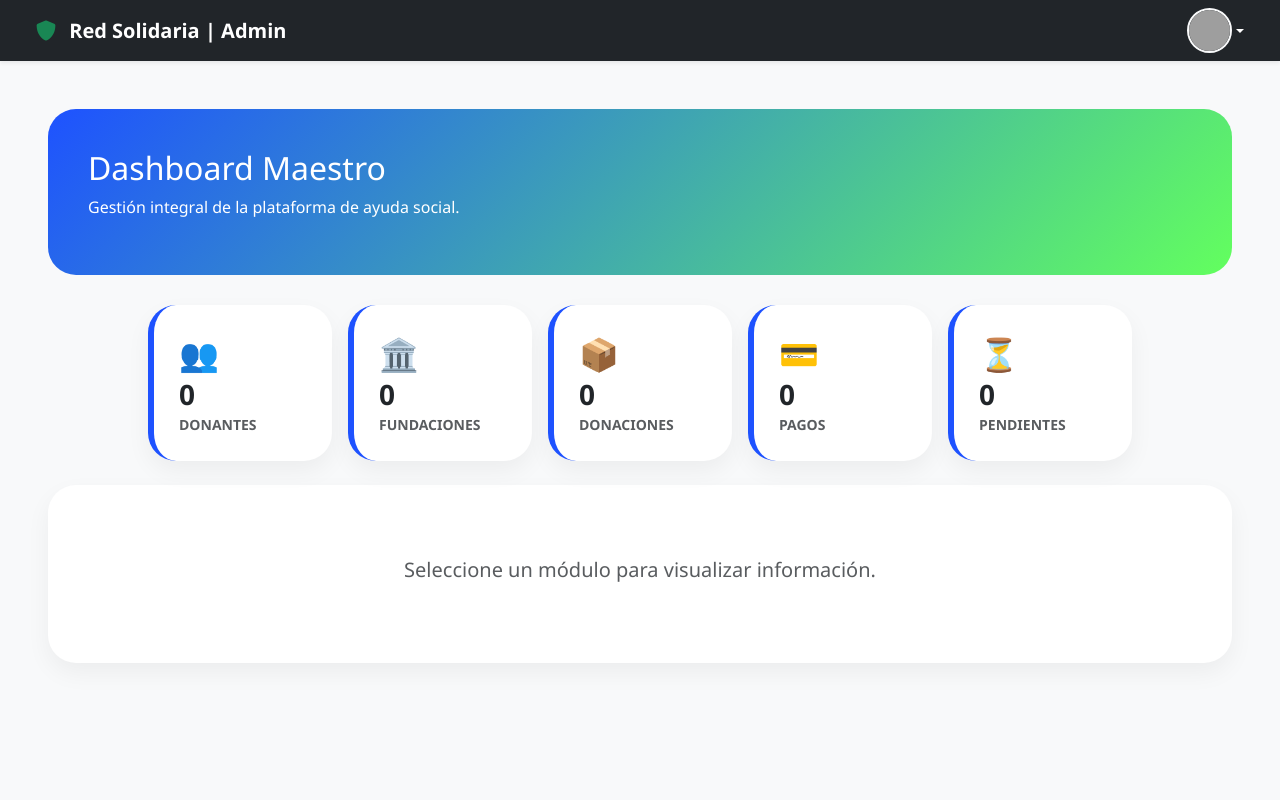
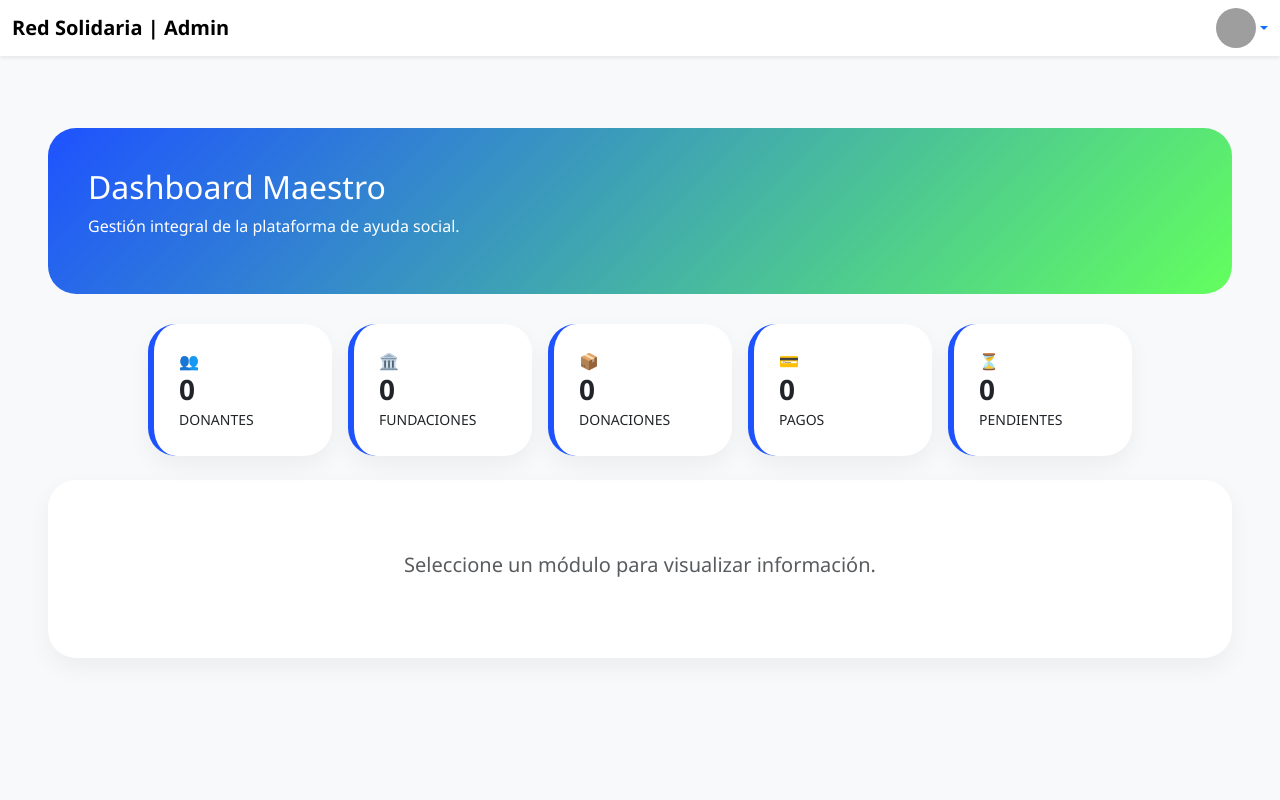
Before and after one commit to Will-2207/despliegue.1, a Flask app: page /dashboard in a window 1280 px wide. Run offline with Flask 3, Linux system fonts and the light colour scheme; the visitor is signed in with stand-in values (Sample User, id 1); data that the repository does not hold is empty; grey boxes are pictures that could not be loaded.

```diff
--- a/templates/admin_dashboard.html
+++ b/templates/admin_dashboard.html
@@ -6,20 +6,12 @@
     <link href="https://cdn.jsdelivr.net/npm/bootstrap@5.3.3/dist/css/bootstrap.min.css" rel="stylesheet">
     <link rel="stylesheet" href="https://cdnjs.cloudflare.com/ajax/libs/font-awesome/6.0.0/css/all.min.css">
     <style>
+        /* Mantenemos tus estilos originales intactos */
         :root { --azul-solidario: #1e52ff; --verde-solidario: #63ff5e; }
-        body { background-color: #f8f9fa; font-family: 'Segoe UI', sans-serif; min-height: 100vh; }
-
-        /* Barra lateral personalizada */
-        .sidebar { background: #1e1e2d; min-height: 100vh; color: #a2a3b7; }
-        .sidebar .nav-link { color: #a2a3b7; transition: 0.3s; }
-        .sidebar .nav-link:hover { color: var(--verde-solidario); }
-        .btn-sidebar { background: linear-gradient(135deg, var(--azul-solidario), var(--verde-solidario)); border: none; color: white; }
-
+        body { background-color: #f8f9fa; font-family: 'Segoe UI', sans-serif; }
         .header-dash { background: linear-gradient(135deg, var(--azul-solidario), var(--verde-solidario)); color: white; padding: 40px; border-radius: 28px; margin-bottom: 30px; }
-
         .stats-card { background: white; border-radius: 28px; padding: 25px; box-shadow: 0 10px 25px rgba(0,0,0,0.05); cursor: pointer; transition: 0.3s; border-left: 6px solid var(--azul-solidario); }
         .stats-card:hover { transform: translateY(-5px); box-shadow: 0 15px 30px rgba(0,0,0,0.1); }
-
         .table-responsive { background: white; padding: 25px; border-radius: 28px; box-shadow: 0 10px 25px rgba(0,0,0,0.05); }
         .table { border-collapse: separate; border-spacing: 0 10px; }
         .table tr { background: #fdfdfd; border-radius: 15px; }
@@ -27,29 +19,17 @@
 </head>
 <body>
 
-<nav class="navbar navbar-expand-lg navbar-dark bg-dark px-4 shadow-sm">
+<nav class="navbar navbar-expand-lg navbar-light bg-white shadow-sm mb-4">
     <div class="container-fluid">
-        <a class="navbar-brand fw-bold" href="#">
-            <i class="fas fa-shield-alt text-success me-2"></i> Red Solidaria | Admin
+        <a class="navbar-brand fw-bold" href="#">Red Solidaria | Admin</a>
+        <div class="dropdown">
+            <a href="#" class="d-flex align-items-center text-decoration-none dropdown-toggle" data-bs-toggle="dropdown">
+                <img src="https://ui-avatars.com/api/?name=Admin&background=random" class="rounded-circle" width="40" height="40">
             </a>
-
-        <div class="d-flex align-items-center">
-            <div class="dropdown">
-                <a href="#" class="d-flex align-items-center text-white text-decoration-none dropdown-toggle" data-bs-toggle="dropdown">
-                    <img src="https://ui-avatars.com/api/?name=Admin&background=1e52ff&color=fff"
-                         alt="Perfil" class="rounded-circle border border-2 border-light" width="45" height="45">
-                </a>
-                <ul class="dropdown-menu dropdown-menu-end shadow mt-2">
-                    <li class="px-3 py-2 text-muted small fw-bold">ADMINISTRADOR</li>
-                    <li><a class="dropdown-item" href="#" data-bs-toggle="offcanvas" data-bs-target="#offcanvasProfile">
-                        <i class="fas fa-user-cog me-2"></i> Mi Perfil
-                    </a></li>
-                    <li><hr class="dropdown-divider"></li>
-                    <li><a class="dropdown-item text-danger" href="/logout">
-                        <i class="fas fa-sign-out-alt me-2"></i> Cerrar Sesión
-                    </a></li>
+            <ul class="dropdown-menu dropdown-menu-end">
+                <li><a class="dropdown-item" href="#" data-bs-toggle="offcanvas" data-bs-target="#offcanvasProfile">Mi Perfil</a></li>
+                <li><a class="dropdown-item text-danger" href="/logout">Cerrar Sesión</a></li>
             </ul>
-            </div>
         </div>
     </div>
 </nav>
@@ -60,58 +40,21 @@
         <p>Gestión integral de la plataforma de ayuda social.</p>
     </div>
 
-            {# ══ TARJETAS DE ESTADÍSTICAS ══ #}
     <div class="row g-3 justify-content-center mb-4">
-
-    <div class="col-xl-2 col-md-4 col-6">
-        <div class="stats-card card-donantes" onclick="cargarSeccion('donantes')">
-            <div style="font-size:2rem;">👥</div>
-            <h3 class="fw-bold mb-0">{{ metricas.donantes }}</h3>
-            <small class="text-muted fw-bold">DONANTES</small>
-        </div>
+        <div class="col-xl-2 col-md-4 col-6"><div class="stats-card" onclick="cargarSeccion('donantes')"><div>👥</div><h3 class="fw-bold mb-0">{{ metricas.donantes }}</h3><small>DONANTES</small></div></div>
+        <div class="col-xl-2 col-md-4 col-6"><div class="stats-card" onclick="cargarSeccion('fundaciones')"><div>🏛️</div><h3 class="fw-bold mb-0">{{ metricas.fundaciones }}</h3><small>FUNDACIONES</small></div></div>
+        <div class="col-xl-2 col-md-4 col-6"><div class="stats-card" onclick="cargarSeccion('donaciones')"><div>📦</div><h3 class="fw-bold mb-0">{{ metricas.donaciones }}</h3><small>DONACIONES</small></div></div>
+        <div class="col-xl-2 col-md-4 col-6"><div class="stats-card" onclick="cargarSeccion('pagos')"><div>💳</div><h3 class="fw-bold mb-0">{{ metricas.pagos }}</h3><small>PAGOS</small></div></div>
+        <div class="col-xl-2 col-md-4 col-6"><div class="stats-card" onclick="cargarSeccion('pendientes')"><div>⏳</div><h3 class="fw-bold mb-0">{{ metricas.pendientes }}</h3><small>PENDIENTES</small></div></div>
     </div>
 
-    <div class="col-xl-2 col-md-4 col-6">
-        <div class="stats-card card-fundaciones" onclick="cargarSeccion('fundaciones')">
-            <div style="font-size:2rem;">🏛️</div>
-            <h3 class="fw-bold mb-0">{{ metricas.fundaciones }}</h3>
-            <small class="text-muted fw-bold">FUNDACIONES</small>
-        </div>
-    </div>
-
-    <div class="col-xl-2 col-md-4 col-6">
-        <div class="stats-card card-donaciones" onclick="cargarSeccion('donaciones')">
-            <div style="font-size:2rem;">📦</div>
-            <h3 class="fw-bold mb-0">{{ metricas.donaciones }}</h3>
-            <small class="text-muted fw-bold">DONACIONES</small>
-        </div>
-    </div>
-
-    <div class="col-xl-2 col-md-4 col-6">
-        <div class="stats-card card-pagos" onclick="cargarSeccion('pagos')">
-            <div style="font-size:2rem;">💳</div>
-            <h3 class="fw-bold mb-0">{{ metricas.pagos }}</h3>
-            <small class="text-muted fw-bold">PAGOS</small>
-        </div>
-    </div>
-
-
-    <div class="col-xl-2 col-md-4 col-6">
-        <div class="stats-card card-pendientes" onclick="cargarSeccion('pendientes')">
-            <div style="font-size:2rem;">⏳</div>
-            <h3 class="fw-bold mb-0">{{ metricas.pendientes }}</h3>
-            <small class="text-muted fw-bold">PENDIENTES</small>
-        </div>
-        </div>
-</div>
     <div class="table-responsive">
         <div id="dinamicTable">
             <h5 class="text-muted text-center p-5">Seleccione un módulo para visualizar información.</h5>
         </div>
     </div>
 </div>
-    </div>
-</div>
+
 
 <div class="modal fade" id="modalAccion" tabindex="-1">
     <div class="modal-dialog">
```
Lines whose indentation alone changed are shown as unchanged.
